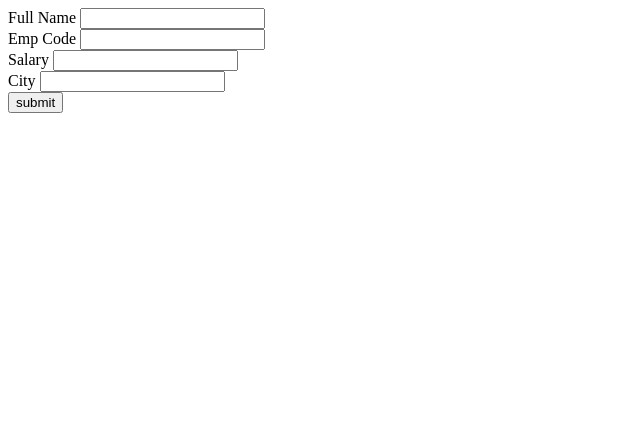
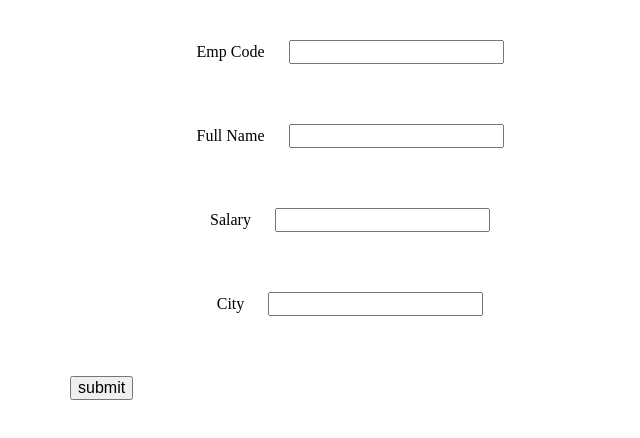
Before and after one commit to Kirabo19/tuts, a plain HTML site: page index.html in a window 1280 px wide. Shown: the whole page, without its empty margins (0-640 px from the left). Drawn offline with Linux system fonts and the light colour scheme.

Commit message:
Add style.css

```diff
--- a/css/style.css
+++ b/css/style.css
@@ -0,0 +1,38 @@
+*{
+    /* background-color: rgb(165, 163, 165) */
+    font-size: 16px;
+    padding: auto;
+   margin: 10px;
+}
+
+.contianer {
+    width: 100%;
+    height: 100vh;
+    flex-direction: column;
+    display: flex;
+
+}
+
+/* .flex {
+    display: flex;
+} */
+
+.formi {
+   display: flex;
+   flex-wrap: wrap;
+   flex-direction: row;
+   justify-content: center;
+   width: 50%;
+   gap: 20px;
+   max-height: 300px;
+
+}
+
+.place-area :first-child{
+    width: 50%;
+}
+
+.form-action-buttons {
+   width: 100%;
+
+}
--- a/index.html
+++ b/index.html
@@ -13,21 +13,24 @@
     <main class="main">
       <div class="container">
         <form class="formi">
+
+          <div class="place-area">
+            <label>Emp Code</label>
+            <input type="text" name="empCode" />
+          </div>
+
           <div class="place-area">
             <label>Full Name</label>
             <input type="text" name="fullName" />
           </div>
-          <div>
-            <label>Emp Code</label>
-            <input type="text" name="empCode" />
-          </div>
-          <div>
+
+          <div class="place-area">
             <label>Salary</label>
             <input type="text" name="salary" />
           </div>
           <div>
-            <label>City</label>
-            <input type="text" name="city" />
+            <label >City</label>
+            <input type="text" name="city" class="place-area"/>
           </div>
           <div class="form-action-buttons">
             <input type="submit" value="submit" />
```
